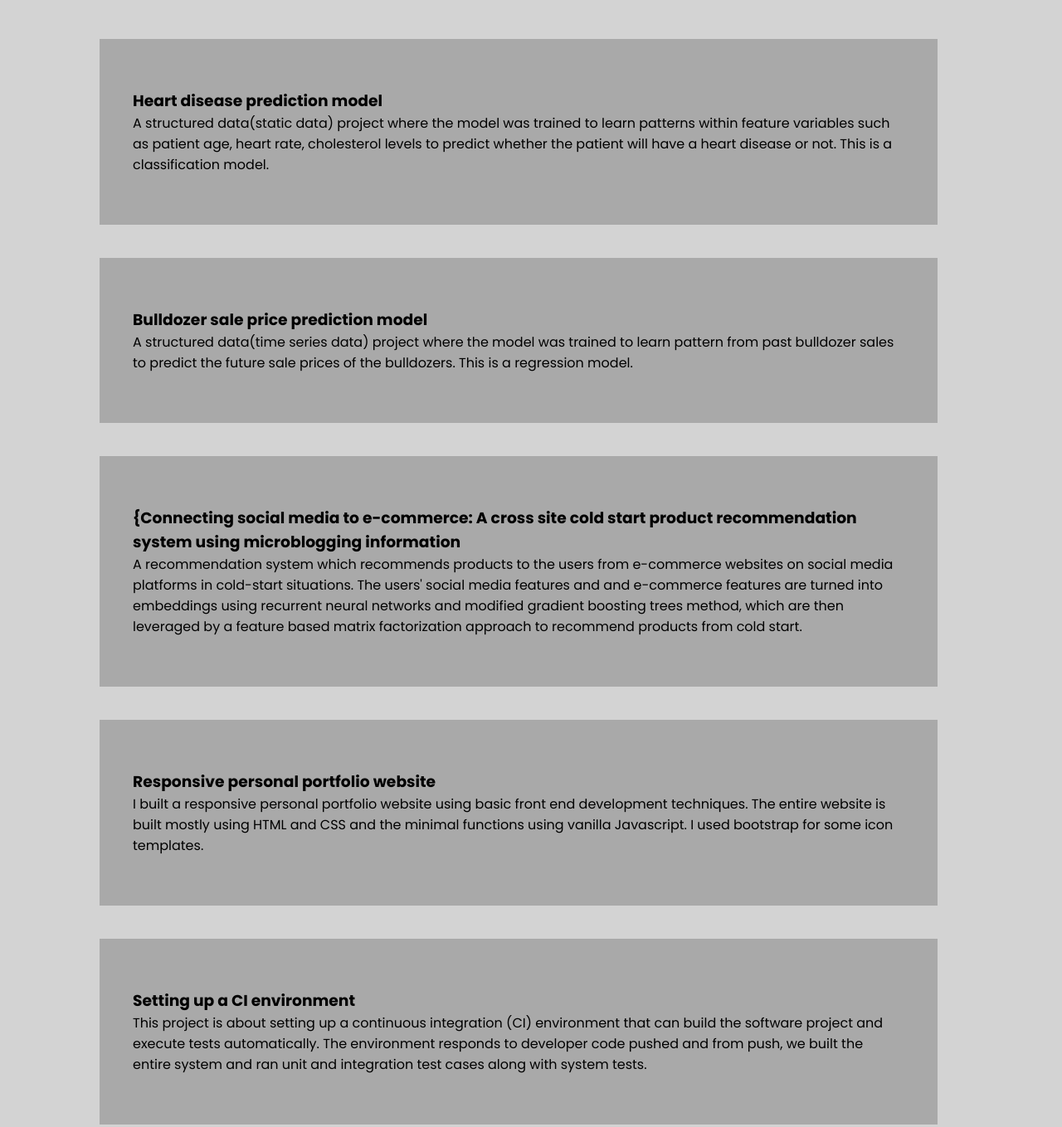
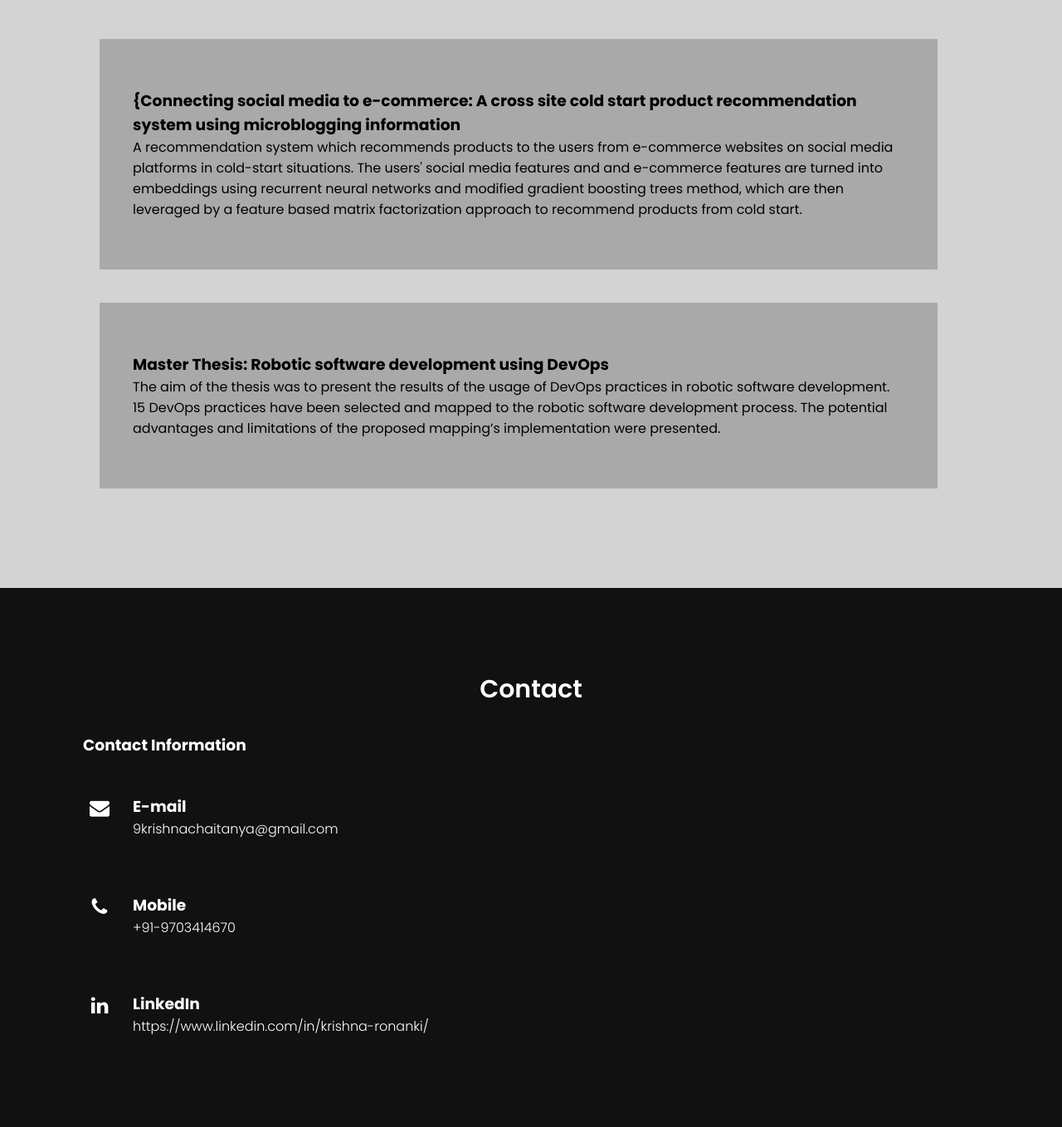
Before and after one commit to Krish97na/Personal-website-project, a plain HTML site: page index.html in a window 1280 px wide. Shown: the part 1702-3061 px from the top of the page at 83% size. Drawn offline with Linux system fonts and the light colour scheme.

Commit message:
Update index.html

```diff
--- a/index.html
+++ b/index.html
@@ -30,14 +30,13 @@
             </div>
             <div class="content">
                 <div class="contentBox">
-                    <h3>M.Sc software engineering student. Machine learning, Artificial intelligence and FinTech enthusiast. </h3>
-                    <p>An outcome-driven software developer focused on creating simple solutions for complex problems. I enjoy collaborating with teams and embracing the intricacies that makes projects successful. I'm a master's student in software engineering, expecting to graduate soon.</p>
+                    <h3>MS software engineering graduate. Machine learning and Artificial intelligence enthusiast. </h3>
+                    <p>An outcome-driven software developer focused on creating simple solutions for complex problems. Born and raised in India, a hot spot for diverse cultures. Travelled ’across the pond’ to pursue a master’s degree at BTH, Sweden. Logical and organised individual with a strong foundation in software engineering looking to use my cloud computing and DevOps skills to start a career as an entry‑level professional in a reputable and progressive organization.</p>
                     <br><br>
                     <h3>Certifications. </h3>
                     <p>Complete Machine Learning and Data Science Bootcamp 2021 by Udemy. </p>
                     <p>'Fintech' and 'AI in finance' masterclass credentials by CFTE </p>
                     <p>'Cloud core' and 'Containers and Kubernetes essentials' credentials by IBM </p>
-                    <p>Advanced level "General English" course from British Council, New Delhi, India.</p>
                 </div>
             </div>
             <br><br>
@@ -59,24 +58,8 @@
             </div>
             <div class="content">
                 <div class="workBox">
-                    <h3>Heart disease prediction model</h3>
-                    <p>A structured data(static data) project where the model was trained to learn patterns within feature variables such as patient age, heart rate, cholesterol levels to predict whether the patient will have a heart disease or not. This is a classification model.</p>
-                </div>
-                <div class="workBox">
-                    <h3>Bulldozer sale price prediction model</h3>
-                    <p>A structured data(time series data) project where the model was trained to learn pattern from past bulldozer sales to predict the future sale prices of the bulldozers. This is a regression model.</p>
-                </div>
-                <div class="workBox">
                     <h3>{Connecting social media to e-commerce: A cross site cold start product recommendation system using microblogging information</h3>
                     <p> A recommendation system which recommends products to the users from e-commerce websites on social media platforms in cold-start situations. The users' social media features and and e-commerce features are turned into embeddings using recurrent neural networks and modified gradient boosting trees method, which are then leveraged by a feature based matrix factorization approach to recommend products from cold start.</p>
-                </div>
-                <div class="workBox">
-                    <h3>Responsive personal portfolio website </h3>
-                    <p>I built a responsive personal portfolio website using basic front end development techniques. The entire website is built mostly using HTML and CSS and the minimal functions using vanilla Javascript. I used bootstrap for some icon templates.</p>
-                </div>
-                <div class="workBox">
-                    <h3>Setting up a CI environment </h3>
-                    <p>This project is about setting up a continuous integration (CI) environment that can build the software project and execute tests automatically. The environment responds to developer code pushed and from push, we built the entire system and ran unit and integration test cases along with system tests.</p>
                 </div>
                 <div class="workBox">
                     <h3>Master Thesis: Robotic software development using DevOps </h3>
```
